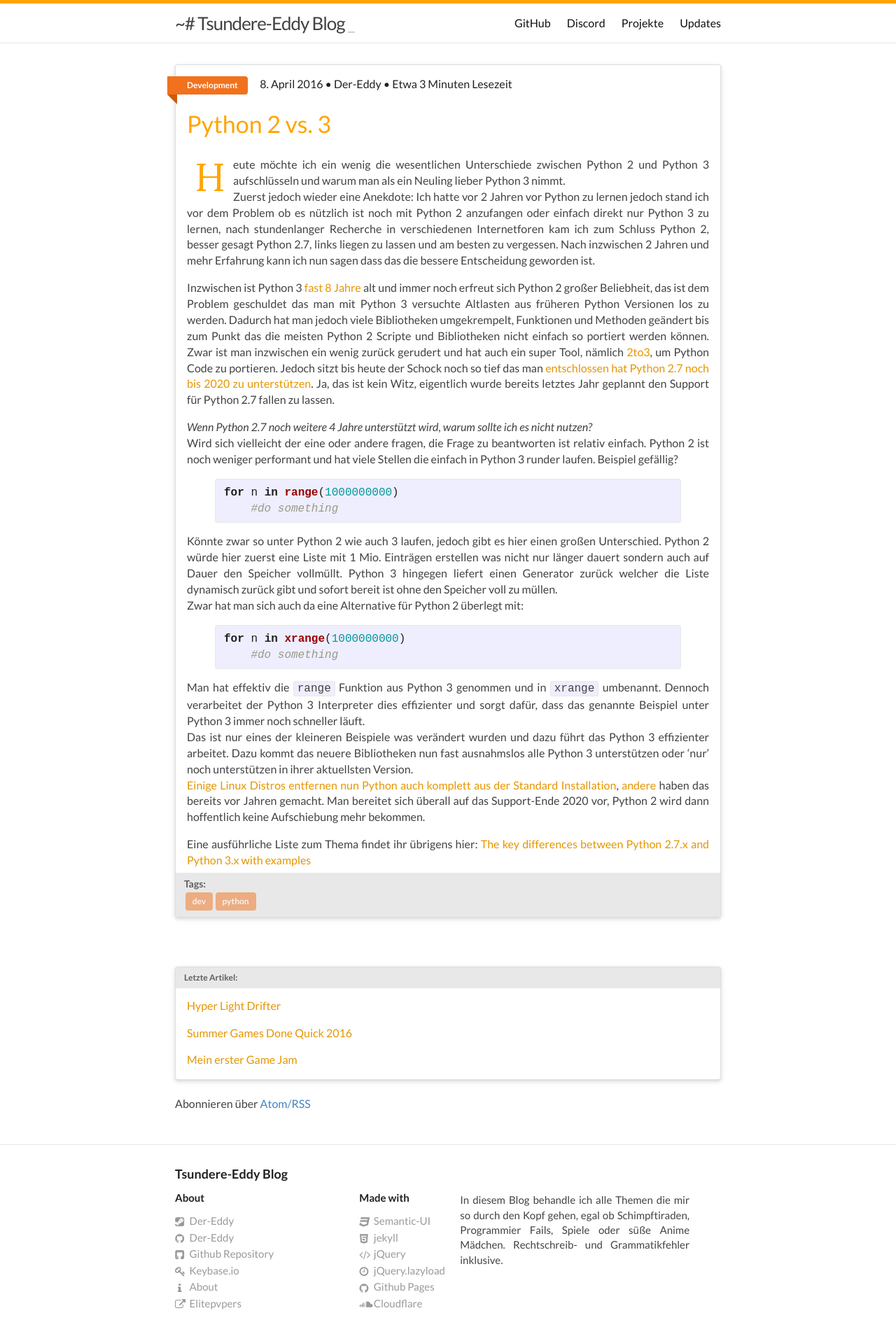
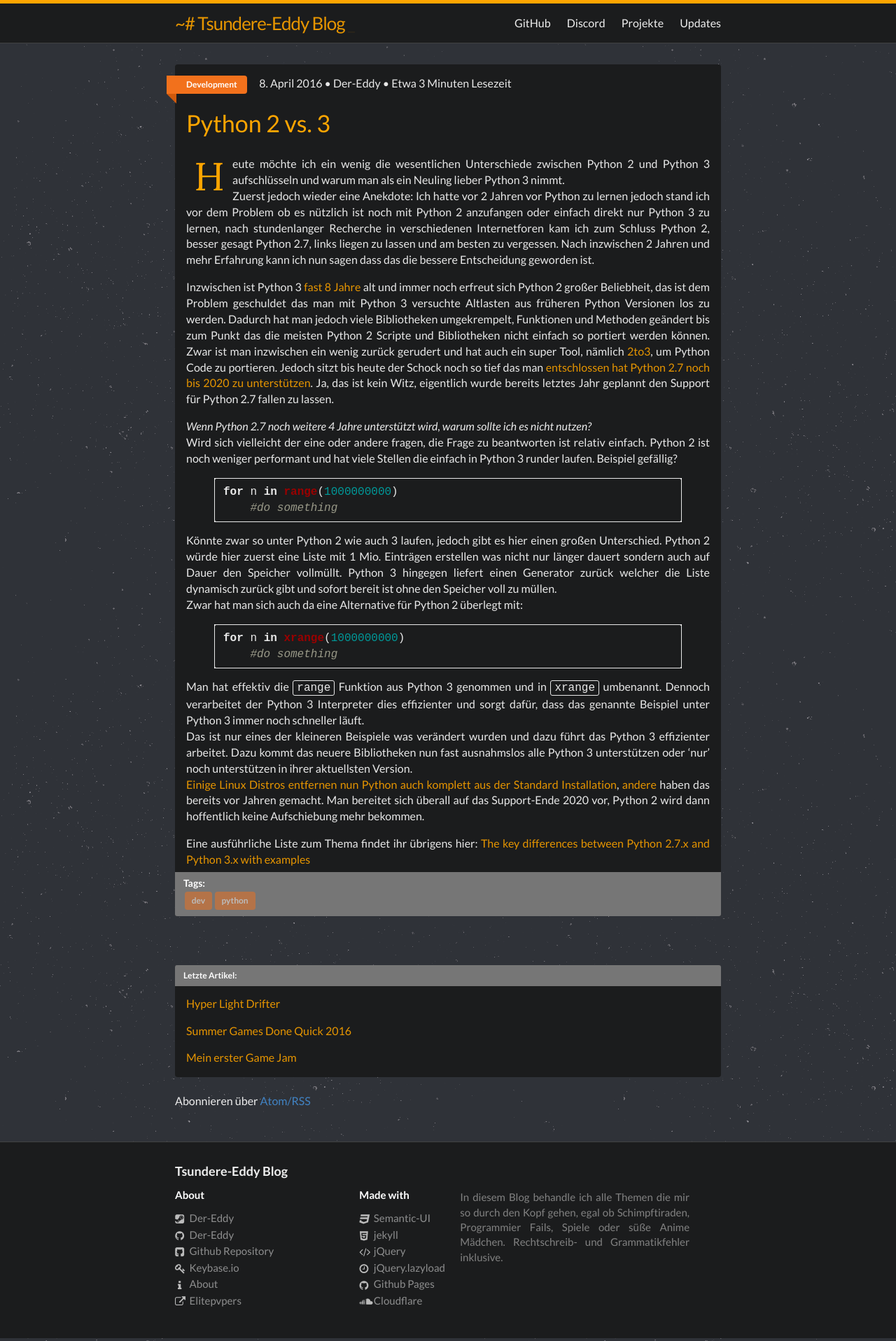
Before and after one commit to Der-Eddy/blog, a Jekyll site: the page built from _posts/2016-04-08-python-2-vs-3.md, in a window 1280 px wide. Shown: the whole page at 70% size. Built offline with Jekyll 4.4.1, drawn with Linux system fonts in a browser that asks for light colours; comment, search, counter and statistics services are not loaded.

Commit message:
Replaced the eye bleaching white theme with a dark theme, also added some fancy stars to the background!

```diff
--- a/_includes/footer.html
+++ b/_includes/footer.html
@@ -6,8 +6,8 @@
 
     <div class="footer-col-wrapper">
       <div class="footer-col footer-col-1">
-          <h4 class="ui header">About</h4>
-          <div class="ui link list">
+          <h4 class="ui inverted header">About</h4>
+          <div class="ui inverted link list">
               <a href="http://steamcommunity.com/id/der-eddy/" class="item"><i class="steam square icon"></i> Der-Eddy</a>
               <a href="https://github.com/Der-Eddy/" class="item"><i class="github icon"></i> Der-Eddy</a>
               <a href="https://github.com/Der-Eddy/blog" class="item"><i class="github square icon"></i> Github Repository</a>
@@ -18,8 +18,8 @@
       </div>
 
       <div class="footer-col footer-col-2">
-          <h4 class="ui header">Made with</h4>
-          <div class="ui link list">
+          <h4 class="ui inverted header">Made with</h4>
+          <div class="ui inverted link list">
               <a href="http://semantic-ui.com/" class="item"><i class="css3 icon"></i> Semantic-UI</a>
               <a href="https://jekyllrb.com/" class="item"><i class="html5 icon"></i> jekyll</a>
               <a href="http://jquery.com/" class="item"><i class="code icon"></i> jQuery</a>
--- a/_layouts/post.html
+++ b/_layouts/post.html
@@ -22,7 +22,7 @@ layout: default
       {% if page.choosen %}
       <a class="ui pointing below red label">Vom Autor ausgewählter Artikel
       </a>{% endif %}
-      <div class="ui raised segment">
+      <div class="ui inverted raised segment">
         <header class="post-header">
           <a class="ui orange ribbon label">{{ page.category }}
           </a>
@@ -63,7 +63,7 @@ layout: default
           {{ page.content }}
         </div>
         <br>
-        <div class="ui bottom attached label"><div id="tags">Tags:</div>{% for tag in page.tags %}<a class="ui orange label">{{ tag }}</a>{% endfor %}
+        <div class="ui grey bottom attached label"><div id="tags">Tags:</div>{% for tag in page.tags %}<a class="ui orange label">{{ tag }}</a>{% endfor %}
         </div>
       </div>
     </div>
@@ -73,8 +73,8 @@ layout: default
   <div class="ui feed">
   </div>
   <div class="column">
-    <div class="ui raised segment">
-      <div class="ui top attached label">Letzte Artikel:
+    <div class="ui inverted raised segment">
+      <div class="ui grey top attached label">Letzte Artikel:
       </div>
       {% for post in site.related_posts limit:3 %}
       <p>
--- a/_sass/_base.scss
+++ b/_sass/_base.scss
@@ -16,8 +16,9 @@ dl, dd, ol, ul, figure {
 body {
     //font: $base-font-weight #{$base-font-size}/#{$base-line-height} $base-font-family;
     font-size: $base-font-size !important;
-    color: $text-color;
-    background-color: $background-color;
+    color: $text-color !important;
+    background-color: $background-color !important;
+    background-image: url("../img/stardust.png") !important;
     -webkit-text-size-adjust: 100%;
     -webkit-font-feature-settings: "kern" 1;
     -moz-font-feature-settings: "kern" 1;
@@ -125,6 +126,11 @@ h1, h2, h3, h4, h5, h6 {
     }
 }
 
+a.site-title {
+    color: darken($brand-color, 5%)!important;
+    text-decoration: none;
+}
+
 
 /**
  * Blockquotes
--- a/_sass/_layout.scss
+++ b/_sass/_layout.scss
@@ -3,7 +3,8 @@
  */
 .site-header {
     border-top: 5px solid $orange-color;
-    border-bottom: 1px solid $grey-color-light;
+    background: $inverted-color;
+    border-bottom: 1px solid $grey-color-dark;
     min-height: 56px;
 
     // Positioning context for the mobile navigation icon
@@ -47,7 +48,7 @@
         top: 9px;
         right: $spacing-unit / 2;
         background-color: $background-color;
-        border: 1px solid $grey-color-light;
+        border: 1px solid $grey-color-dark;
         border-radius: 5px;
         text-align: right;
 
@@ -98,8 +99,9 @@
  * Site footer
  */
 .site-footer {
-    border-top: 1px solid $grey-color-light;
+    border-top: 1px solid $grey-color-dark;
     padding: $spacing-unit 0;
+    background-color: $inverted-color;
 }
 
 .footer-heading {
@@ -245,7 +247,8 @@
 }
 
 div.wrapper p {
-    color: $grey-color-dark;
+    // Dark Theme
+    //color: $grey-color-dark;
 }
 
 div.wrapper .date {
@@ -274,24 +277,39 @@ a.post-link {
 }
 
 .ui.feed > .event > .label > .icon, .ui.feed > .event > .label > img {
-    background-color: white!important;
+    // White Theme
+    //background-color: white!important;
+    // Dark Theme
+    background-color: $inverted-color !important;
 }
 
 .ui.feed {
-    margin-top: 10px!important;
+    margin-top: 10px !important;
 }
 
-#tags{
+.ui.feed > .event > .content {
+    .summary {
+        color: $text-color !important;
+    }
+    .extra {
+        color: $text-color !important;
+    }
+    .date {
+        color: lighten($text-color, 50%) !important;
+    }
+}
+
+#tags {
     font-size: 14px;
     font-weight: 600;
-    margin-bottom: 5px!important;
+    margin-bottom: 5px !important;
 }
 
-.post{
+.post {
     margin-bottom: 2em;
 }
 
-.column .post-content p:first-child:first-letter  {
+.column .post-content p:first-child:first-letter {
   font-family: 'Lora', serif;
   font-size: 3.5em;
   text-transform: capitalize;
@@ -359,3 +377,7 @@ a.post-link {
     opacity: 0.0;
   }
 }
+
+pre, code {
+    background-color: $inverted-color !important;
+}
--- a/css/main.scss
+++ b/css/main.scss
@@ -14,8 +14,12 @@ $base-line-height: 1.5;
 
 $spacing-unit:     30px;
 
-$text-color:       #111;
-$background-color: #fdfdfd;
+// While Theme
+//$text-color:       #111;
+//$background-color: #fdfdfd;
+// Dark Theme
+$text-color:       #eee;
+$background-color: #2f3238;
 //$brand-color:      #2a7ae2;
 $brand-color:      #FFA500;
 
@@ -23,6 +27,7 @@ $orange-color:     #FFA500;
 $grey-color:       #828282;
 $grey-color-light: lighten($grey-color, 40%);
 $grey-color-dark:  darken($grey-color, 25%);
+$inverted-color:   #1B1C1D;
 
 // Width of the content area
 $content-width:    900px;
--- a/index.html
+++ b/index.html
@@ -36,7 +36,7 @@ layout: default
       {% if post.choosen %}
       <a class="ui pointing below red label">Vom Autor ausgewählter Artikel
       </a>{% endif %}
-      <div class="ui raised segment">
+      <div class="ui inverted raised segment">
         <a class="ui orange ribbon label">{{ post.category }}
         </a>
         <span>
@@ -75,7 +75,7 @@ layout: default
           {{ post.content }}
         </div>
         <br>
-        <div class="ui bottom attached label"><div id="tags">Tags:</div>{% for tag in post.tags %}<a class="ui orange label">{{ tag }}</a>{% endfor %}
+        <div class="ui grey bottom attached label"><div id="tags">Tags:</div>{% for tag in post.tags %}<a class="ui orange label">{{ tag }}</a>{% endfor %}
         </div>
       </div>
     </div>
```
Also changed, not shown: img/stardust.png (added).
